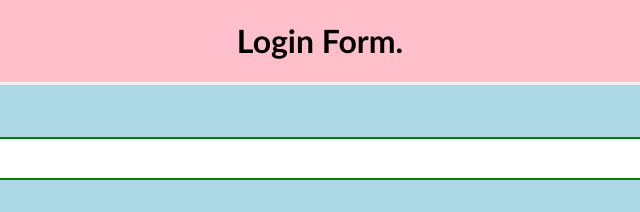
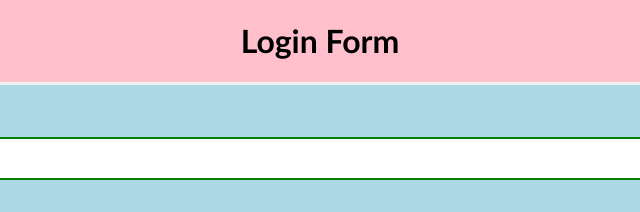
Before and after one commit to gireeshteli/22project, a plain HTML site: page index.html in a window 1280 px wide. Shown: the top 212 px of the page, 320-960 px from the left. Drawn offline with Linux system fonts and the light colour scheme.

Commit message:
Update index.html

```diff
--- a/index.html
+++ b/index.html
@@ -45,7 +45,7 @@ button {
 </style>
 </head>
 <body>
-    <center> <h1> Login Form. </h1> </center>
+    <center> <h1> Login Form </h1> </center>
     <form>
         <div class="container">
             <label>Username : </label>
```
